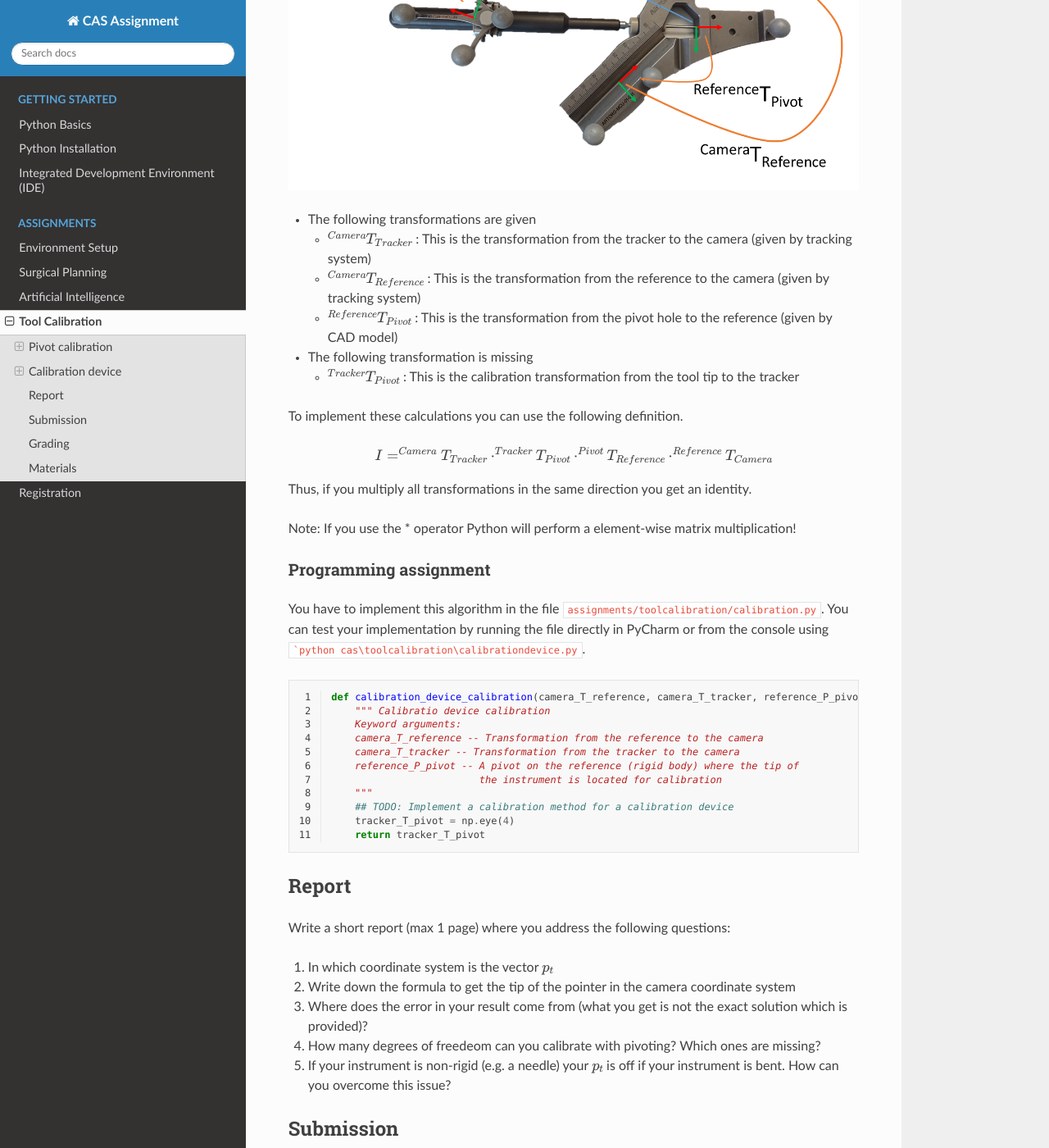
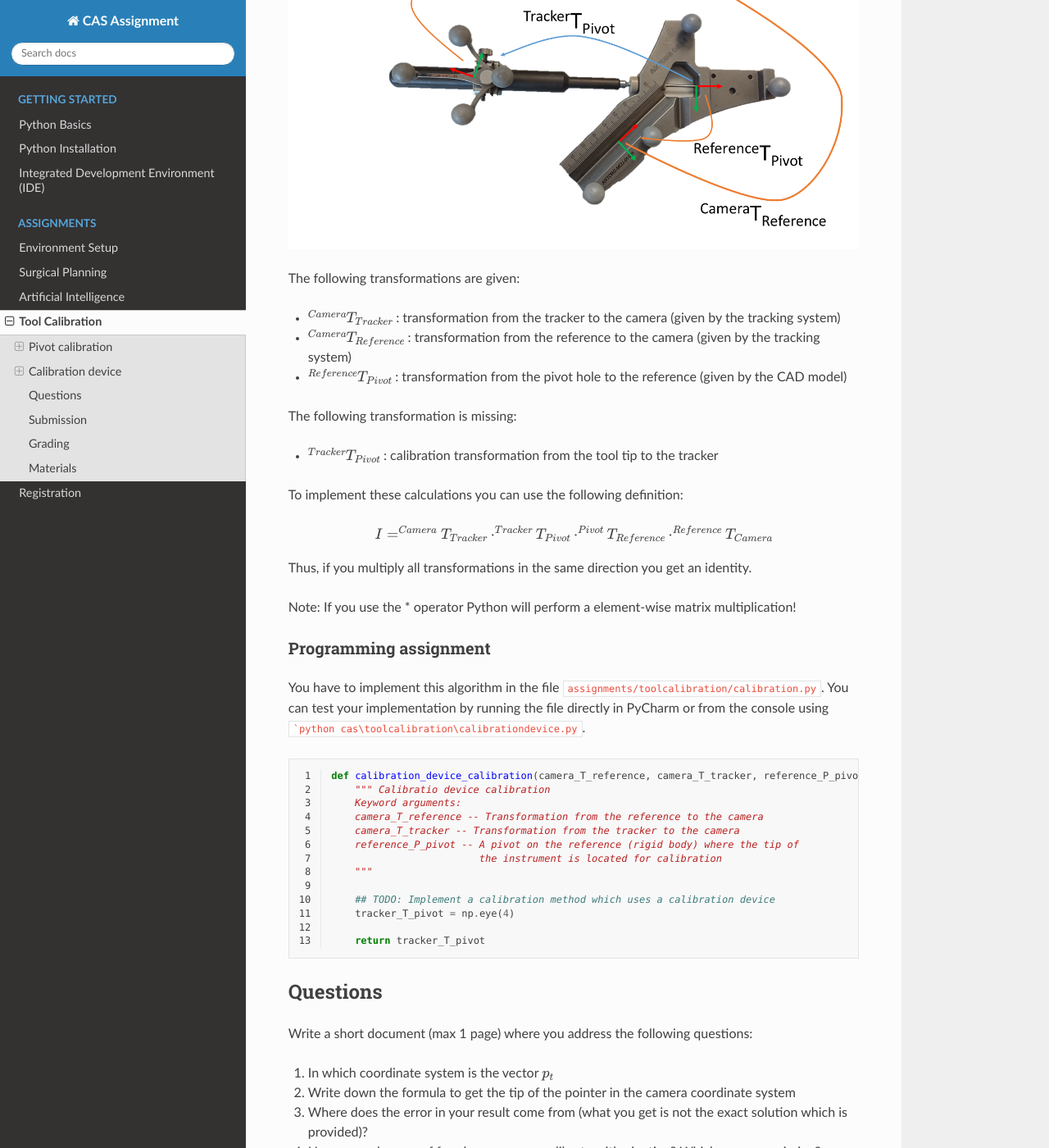
Before and after one commit to persmed/cas-assignment, a Sphinx documentation site: the page built from docs/assignment.toolcalibration.rst, in a window 1280 px wide and 1400 px high, scrolled down 1684 px. Shown: the whole window at 82% size. Built offline with Sphinx 7.4.7 and the Read the Docs theme 2.0.0, drawn with Linux system fonts in a browser that asks for light colours; some of the changed text lies outside the part shown.

Commit message:
udpate tool calibration assignment together with code

````diff
--- a/docs/assignment.toolcalibration.rst
+++ b/docs/assignment.toolcalibration.rst
@@ -13,30 +15,30 @@
 
 * :math:`p_t` is constant if looking from tool local COS
 * Pivot point (tool tip) :math:`p_p` is constant if looking from the tracking COS
-* At any moment, :math:`F_i(R_i, p_i)` can be retrieved from tracker API
+* At any moment, :math:`F_i(R_i, p_i)` can be retrieved from the tracker API
 * :math:`F_i(R_i, p_i)` takes :math:`p_t` to :math:`p_p`
-* :math:`R_i*p_t+p_i=p_p`
+* :math:`R_i \cdot p_t + p_i = p_p`
 * Unknowns: :math:`p_t` and :math:`p_p`
 
 Programming assignment
 ======================
 
-You have to implement this algorithm in the file ``assignments/toolcalibration/calibration.py``. You can test your implementation by running
+Implement the pivot calibration algorithm in the file ``assignments/toolcalibration/calibration.py``. You can test your implementation by running
 the file directly in PyCharm or from the console using ```python cas/toolcalibration/pivotcalibration.py``.
 
 .. code-block:: python
     :linenos:
 
-    def pivot_calibration(recorded_points):
-        """ pivot calibration
+    def pivot_calibration(transforms):
+        """ Pivot calibration
         Keyword arguments:
-        recorded_points --  ...
-        returns -- transformation T, residual error
+        transforms -- A list with 4x4 transformation matrices
+        returns -- A vector p_t, which is the offset from any T to the pivot point
         """
+
+        ## TODO: Implement pivot calibration as discussed in the lecture
         p_t = np.zeros((3, 1))
         T = np.eye(4)
-
-        # your code goes here
 
         return p_t, T
 
@@ -50,16 +52,17 @@
 
 .. image:: img/calibdevice.png
 
-* The following transformations are given
+The following transformations are given:
 
-  * :math:`^{Camera}T_{Tracker}` : This is the transformation from the tracker to the camera (given by tracking system)
-  * :math:`^{Camera}T_{Reference}` : This is the transformation from the reference to the camera (given by tracking system)
-  * :math:`^{Reference}T_{Pivot}` : This is the transformation from the pivot hole to the reference (given by CAD model)
-* The following transformation is missing
+* :math:`^{Camera}T_{Tracker}` : transformation from the tracker to the camera (given by the tracking system)
+* :math:`^{Camera}T_{Reference}` : transformation from the reference to the camera (given by the tracking system)
+* :math:`^{Reference}T_{Pivot}` : transformation from the pivot hole to the reference (given by the CAD model)
 
-  * :math:`^{Tracker}T_{Pivot}` : This is the calibration transformation from the tool tip to the tracker
+The following transformation is missing:
 
-To implement these calculations you can use the following definition.
+* :math:`^{Tracker}T_{Pivot}` : calibration transformation from the tool tip to the tracker
+
+To implement these calculations you can use the following definition:
 
 .. math::
 
@@ -85,14 +88,16 @@
         reference_P_pivot -- A pivot on the reference (rigid body) where the tip of
                              the instrument is located for calibration
         """
-        ## TODO: Implement a calibration method for a calibration device
+
+        ## TODO: Implement a calibration method which uses a calibration device
         tracker_T_pivot = np.eye(4)
+
         return tracker_T_pivot
 
-Report
-******
+Questions
+*********
 
-Write a short report (max 1 page) where you address the following questions:
+Write a short document (max 1 page) where you address the following questions:
 
 #. In which coordinate system is the vector :math:`p_t`
 #. Write down the formula to get the tip of the pointer in the camera coordinate system
@@ -104,11 +109,11 @@
 **********
 Send a ZIP file with the follwing files:
 
-#. Your report as PDF with filename [firstname lastname]_assignment2_report.pdf
-#. Your code with filename [firstname lastname]_assignment2_code.py
-#. A textfile with the console output when you ran the code with filename [firstname lastname]_assignment2_output.txt
+#. Your document as PDF with filename ``lastname_firstname_assignment3_report.pdf``
+#. Your code with filename ``lastname_firstname_assignment3_code.py``
+#. A text file with the console output when you ran the code with filename ``lastname_firstname_assignment3_output.txt``
 
-Name your ZIP file as ``firstname_lastname_assignment2.zip``
+Name your ZIP file as ``lastname_firstname_assignment3.zip``
 
 Grading
 *******
````
Also changed, not shown: other parts of docs/assignment.toolcalibration.rst (+3 -1 lines), 1 other file.
